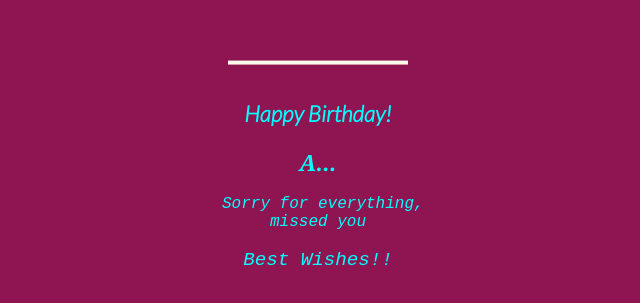
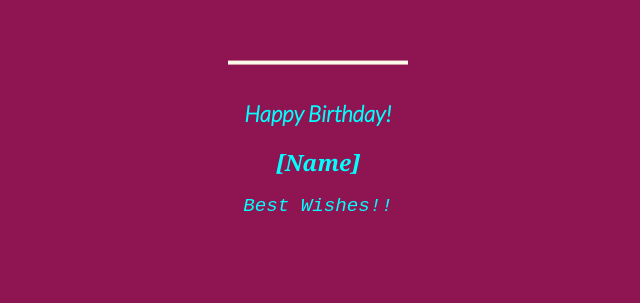
Before and after one commit to RakeshCode2006/birthdaywishes, a plain HTML site: page happy birthday/love latter/index3.html in a window 1280 px wide. Shown: the part 263-566 px from the top of the page, without its empty margins (330-970 px from the left). Drawn offline with Linux system fonts and the light colour scheme.

Commit message:
Update index3.html

```diff
--- a/happy birthday/love latter/index3.html
+++ b/happy birthday/love latter/index3.html
@@ -285,8 +285,8 @@
       </svg>
       <div class="text">
       <h1 style="color: aqua;">Happy Birthday!</h1>
-      <h1 class="name" style="color: aqua; font-size: 900; font-family:Georgia, 'Times New Roman', Times, serif;"><big></big><i> A...</i></big></h1>
-    <pre style="color: aqua; font-size: large"> Sorry for everything,<br> missed you <br><br><big> Best Wishes!! </big></pre>
+      <h1 class="name" style="color: aqua; font-size: 900; font-family:Georgia, 'Times New Roman', Times, serif;"><big></big><i> [Name]</i></big></h1>
+    <pre style="color: aqua; font-size: large"><big> Best Wishes!! </big></pre>
     </div>
          <audio hidden id="musicplayer" controls autoplay>
           <source src="birthday.mp3" />
```
